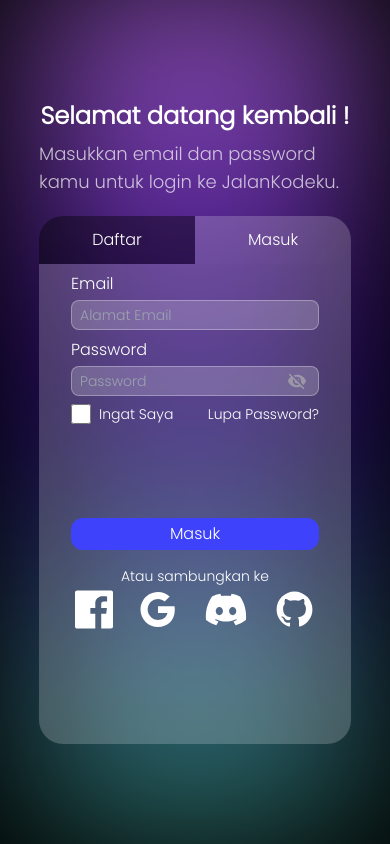
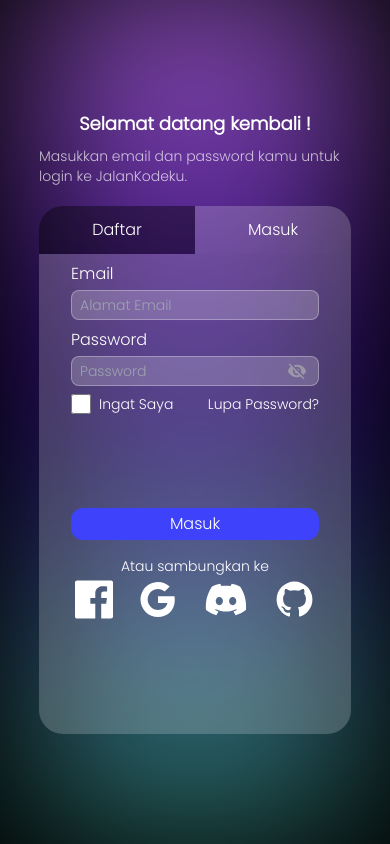
Before and after one commit to anantariskys/Project-DAP, a React app: page /auth in a window 390 px wide. Built offline with nearby package versions, Linux system fonts and the light colour scheme; the HTML template or start-up script is replaced by a standard one; a web font is replaced by a local one; what tailwindcss-animated would draw is missing.

Commit message:
bismillah besok lancar presentasi

```diff
--- a/src/components/AuthPage/Form.jsx
+++ b/src/components/AuthPage/Form.jsx
@@ -79,8 +79,8 @@ const Form = () => {
         <div className="md:absolute relative w-full h-screen md:h-full bg-gradient-to-b from-[#A35ECD] via-[#23016D] to-[#35957E] blur-3xl md:bottom-0 bottom-48 "></div>
       </div>
       <div className="lg:w-[40rem] w-4/5 md:w-3/5  flex flex-col items-center lg:items-start  z-10 ">
-        <h1 className={`text-2xl md:text-4xl lg:text-2xl font-semibold mb-2  `}>{isLogin ? "Selamat datang kembali !" : "Pendaftaran Akun"}</h1>
-        <p className="text-lg lg:text-base opacity-70 mb-5">{isLogin ? "Masukkan email dan password kamu untuk login ke JalanKodeku." : "Yuk, daftarkan akunmu sekarang juga !"}</p>
+        <h1 className={`text-lg  md:text-2xl font-semibold mb-2  `}>{isLogin ? "Selamat datang kembali !" : "Pendaftaran Akun"}</h1>
+        <p className="text-sm lg:text-base opacity-70 mb-5">{isLogin ? "Masukkan email dan password kamu untuk login ke JalanKodeku." : "Yuk, daftarkan akunmu sekarang juga !"}</p>
         <div className="lg:w-96  w-full   rounded-3xl ">
           <div className="flex justify-center text-base items-center text-center ">
             <h2 onClick={daftarHandler} className={`w-1/2 rounded-tl-3xl py-3  ${isLogin ? "bg-black bg-opacity-40" : " bg-white bg-opacity-20"}`}>
```
